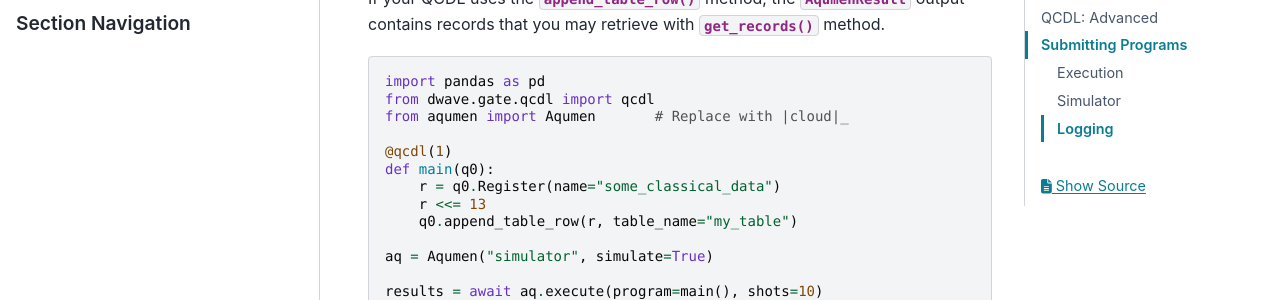
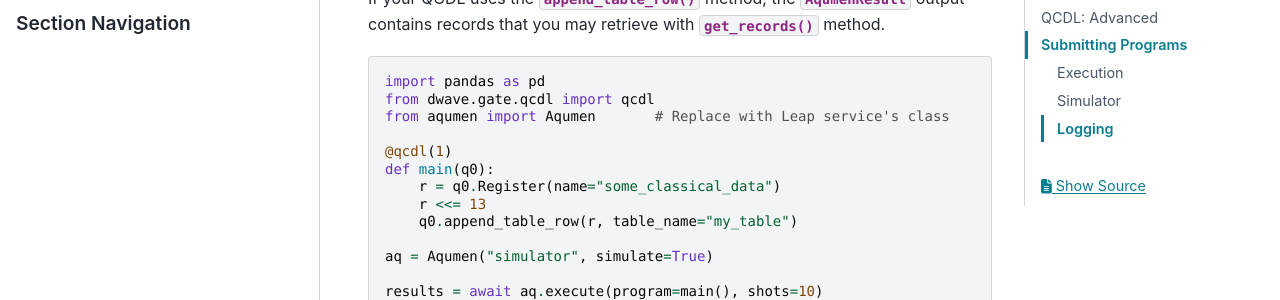
Before and after one commit to dwavesystems/dwave-gate, a Sphinx documentation site: the page built from docs/workflow.rst, in a window 1280 px wide and 900 px high, scrolled down 7869 px. Shown: the part 152-452 px from the top of the window. Built offline with Sphinx 7.4.7 and the PyData theme 0.15.4, drawn with Linux system fonts in a browser that asks for light colours.

Commit message:
Fix accidental replace

```diff
--- a/docs/workflow.rst
+++ b/docs/workflow.rst
@@ -395,7 +395,7 @@ retrieve with :meth:`~AqumenResult.get_records` method.
 
     import pandas as pd
     from dwave.gate.qcdl import qcdl
-    from aqumen import Aqumen       # Replace with |cloud|_
+    from aqumen import Aqumen       # Replace with Leap service's class
 
     @qcdl(1)
     def main(q0):
```
